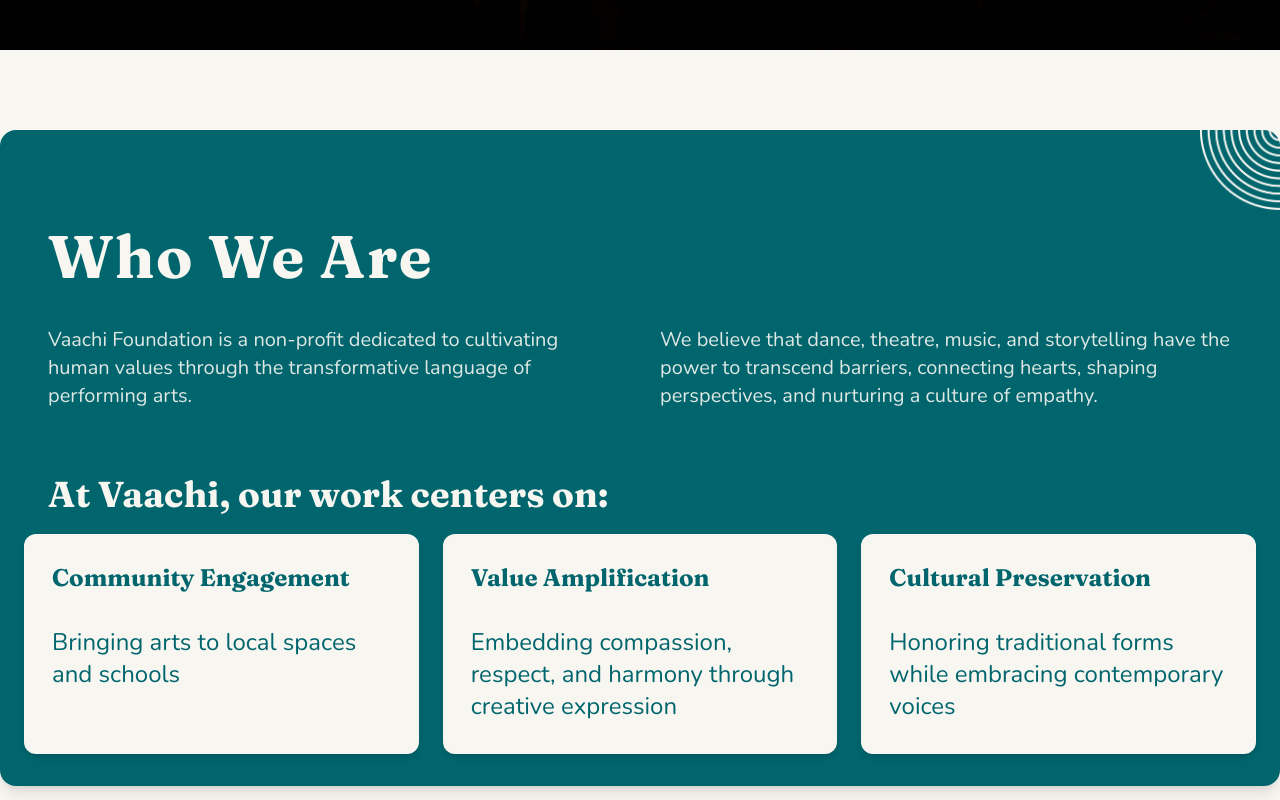
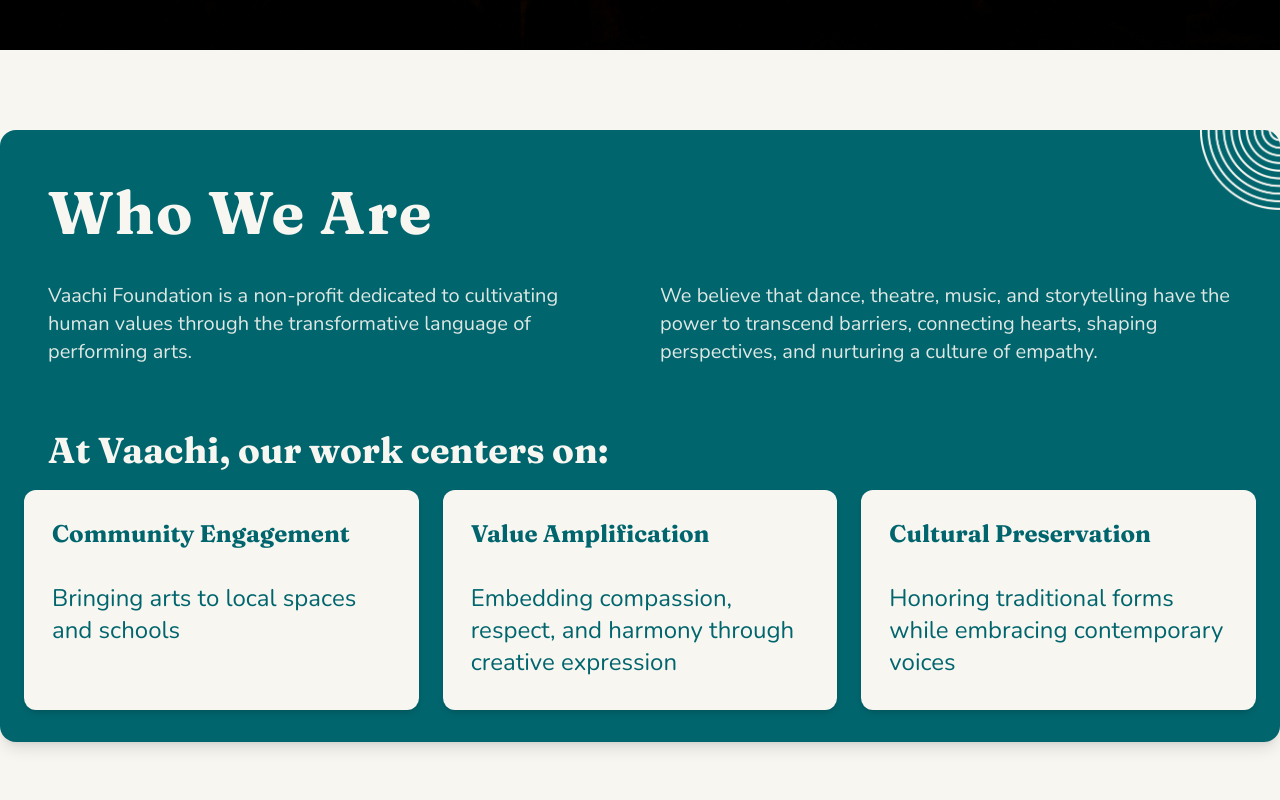
Before and after one commit to PritiHM/Vaachi-Website, a Next.js app: page / in a window 1280 px wide. Shown: the part 820-1620 px from the top of the page. Built offline with nearby package versions, Linux system fonts and the light colour scheme.

Commit message:
updated ui and fixes

```diff
--- a/components/WhoWeAre.jsx
+++ b/components/WhoWeAre.jsx
@@ -19,7 +19,7 @@
           bg-[#00656D] text-[#F7F6F1] rounded-2xl shadow-lg relative
            max-w-7xl w-full
           overflow-visible
-          pt-2 md:pt-16 pb-8 md:pb-56 mx-6 md:mx-auto
+          pt-2 md:pt-5 pb-8 md:pb-56 mx-6 md:mx-auto
         "
       >
         <div className="absolute top-0 right-0 w-20 h-20  hidden md:block pointer-events-none select-none">
```
